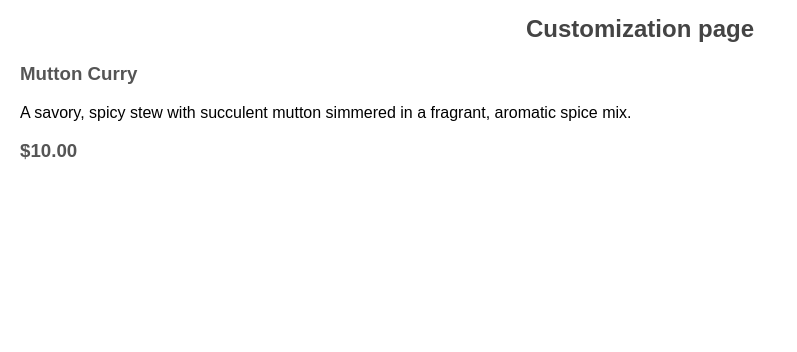
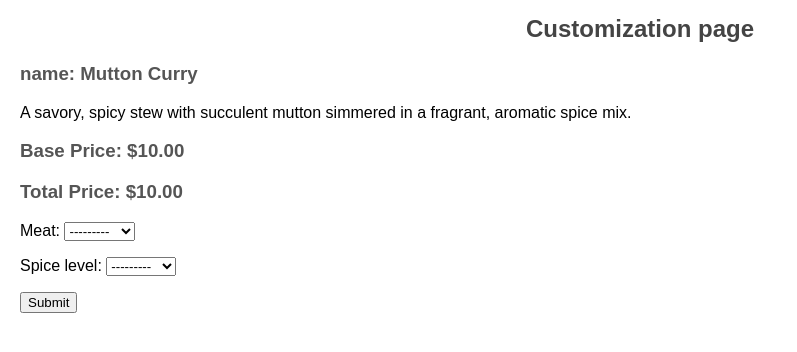
Before and after one commit to BanyarSawThit/taddib-4, a Django app: page /table/1/item/1 in a window 1280 px wide. Shown: the part 135-487 px from the top of the page, without its empty margins (0-797 px from the left). Run offline with Django 5.2, Linux system fonts and the light colour scheme; data comes from the database, SQL or seed files in the repository; both versions use the stored data as it was after the commit.

Commit message:
customization page

```diff
--- /dev/null
+++ b/restaurant/order/forms.py
@@ -0,0 +1,7 @@
+from django import forms
+from .models import Customization
+
+class CustomizationForm(forms.ModelForm):
+    class Meta:
+        model = Customization
+        fields = ['meat', 'spice_level']
--- a/restaurant/order/templates/order/customization_page.html
+++ b/restaurant/order/templates/order/customization_page.html
@@ -3,8 +3,39 @@
 {% block content %}
     <h2>Customization page</h2>
     <article >
-        <h3>{{ item.name }}</h3>
+        <h3>name: {{ item.name }}</h3>
         <p>{{ item.description}}</p>
-        <h3>${{ item.base_price }}</h3>
+        <h3>Base Price: $<span id="base-price"></span>{{ item.base_price }}</h3>
+        <h3>Total Price: $<span id="total-price">{{ item.base_price }}</span></h3>
     </article>
+
+    <form method="POST">
+        {% csrf_token %}
+        {{ form.as_p }}
+        <button type="submit">Submit</button>
+    </form>
+
+    <script>
+        document.addEventListener("DOMContentLoaded", function () {
+            const basePrice = parseFloat("{{ item.base_price }}");  // Get base price from Django
+            const meatSelect = document.getElementById("id_meat");
+            const spiceSelect = document.getElementById("id_spice_level");
+            const totalPriceElement = document.getElementById("total-price");
+
+            function updatePrice() {
+                let extraCost = 0;
+
+                // Define extra cost based on selected options
+                if (meatSelect.value === "Beef") extraCost += 2.00;
+                if (spiceSelect.value === "High") extraCost += 1.00;
+
+                let newTotalPrice = basePrice + extraCost;
+                totalPriceElement.textContent = newTotalPrice.toFixed(2);
+            }
+
+            meatSelect.addEventListener("change", updatePrice);
+            spiceSelect.addEventListener("change", updatePrice);
+        });
+    </script>
+
 {% endblock %}
--- a/restaurant/order/views.py
+++ b/restaurant/order/views.py
@@ -1,40 +1,31 @@
 from django.http import HttpResponse
 from django.shortcuts import render, get_object_or_404
 from django.utils import timezone
-from .models import Table, Category, Item, Customization, UserOrder, OrderItem
-
-
+from .models import Table, Category, Item,  Customization, UserOrder, OrderItem
+from .forms import CustomizationForm
 def table_select(request):
     vtables = Table.objects.all()
     return render(request, 'order/table_selection.html', {'tables': vtables})
-
-
 def menu_page(request, table_id):
-    # Fetch all categories
-    categories = Category.objects.all()
-    # Fetch the selected category if available
-    selected_category = request.GET.get('category', None)
-    if selected_category:
-        # Filter items by the selected category
-        menu_items = Item.objects.filter(category_id=selected_category)
-    else:
-        # If no category is selected, show all items
-        menu_items = Item.objects.all()
-    # Pass categories and selected category to the template
-    return render(request, 'order/menu_page.html', {
-        'menu_items': menu_items,
-        'categories': categories,
-        'table_id': table_id,
-        'selected_category': selected_category
-    })
     menu_items = Item.objects.all()
     return render(request, 'order/menu_page.html', {'menu_items': menu_items, 'table_id': table_id})
-
 
 # def customization_page(request, table_id, pk):
 #     menu_list = get_object_or_404(Item, pk=pk)
 #     return render(request, 'order/customization_page.html', {'menu_list': menu_list})
 
 def customization_page(request, table_id, item_id):
+    form = CustomizationForm()
     item = get_object_or_404(Item, pk=item_id)
-    return render(request, 'order/customization_page.html', {'item': item, 'table_id': table_id})
+
+    if request.method == 'POST':
+        form = CustomizationForm(request.POST)
+        if form.is_valid():
+            customization = form.save(commit=False)
+            customization.item = item
+            customization.save()
+            return render(request, 'order/customization_page.html', {'item':item, 'table_id': table_id})
+        else:
+            form = CustomizationForm()
+
+    return render(request, 'order/customization_page.html', {'item':item, 'form': form, 'table_id': table_id})
```
Also changed, not shown: restaurant/db.sqlite3.
